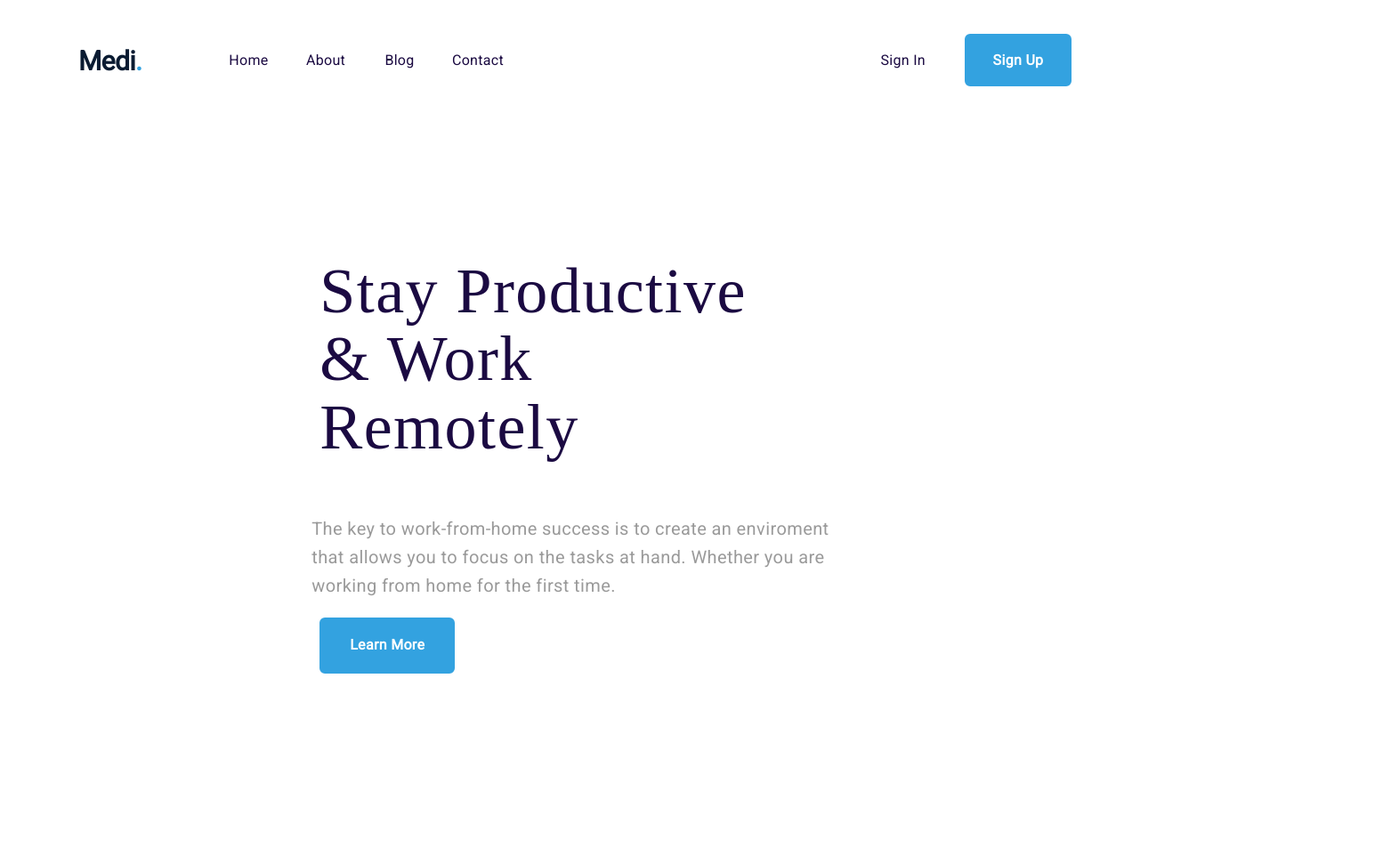
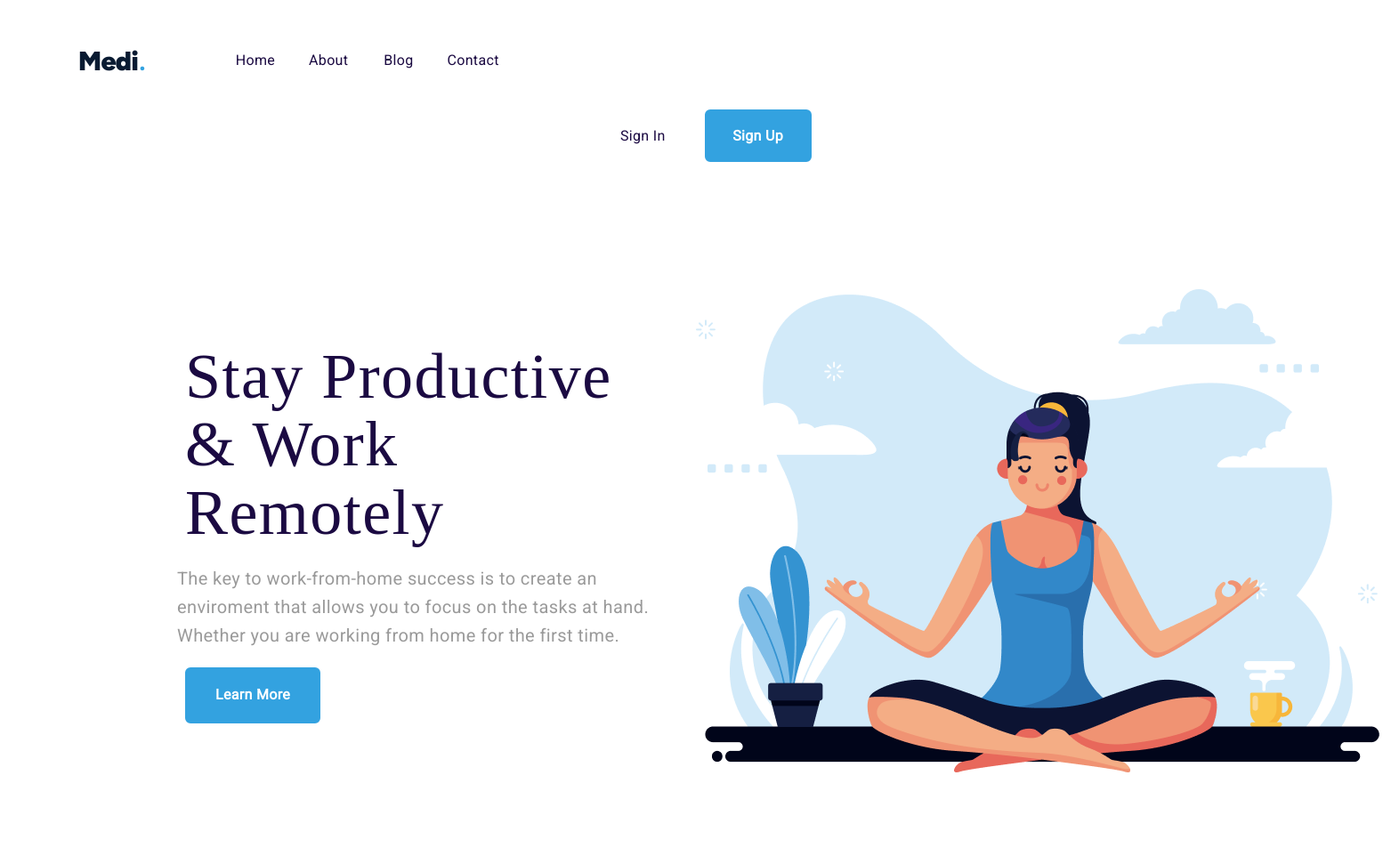
Before and after one commit to Remedeae/assignment3-figma, a plain HTML site: page index.html in a window 1280 px wide. Shown: the top 971 px of the page at 89% size, 1563 px wide, since content can reach past the window. Drawn offline with Linux system fonts and the light colour scheme; a web font is replaced by a local one.

Commit message:
picture+nav alignment fixed

```diff
--- a/index.html
+++ b/index.html
@@ -6,14 +6,13 @@
     <link rel="stylesheet" href="styles/styles.css">
     <link rel="preconnect" href="https://fonts.googleapis.com">
     <link rel="preconnect" href="https://fonts.gstatic.com" crossorigin>
-    <link href="https://fonts.googleapis.com/css2?family=Montserrat&family=Ramaraja&family=Roboto&display=swap" rel="stylesheet">
+    <link href="https://fonts.googleapis.com/css2?family=Figtree:wght@900&family=Ramaraja&family=Roboto&display=swap" rel="stylesheet">
     <title>Assignment Lesson 4</title>
 </head>
 <body>
     <header>
-        <h2 class="logo"><b>Medi<span class="logo-dot">.</span></h2>
-        </b><nav class="nav">
-            <!--Couldn't find the correct font in google font.-->
+        <h2 class="logo">Medi<span class="logo-dot">.</span></h2>
+        <nav class="nav">
             <a id="home" href="#">Home</a>
             <a id="about" href="#">About</a>
             <a id="blog" href="#">Blog</a>
@@ -24,14 +23,14 @@
             <button class="sign-up-btn">Sign Up</button>
         </section>
     </header>
-    <section class="content-text">
-        <h1>Stay Productive &
-            Work Remotely</h1>
-        <p class="main-text">The key to work-from-home success is to create an
-            enviroment that allows you to focus on the tasks at hand. Whether you are working from home for the first time.</p>
-        <button class="learn-more-btn">Learn More</button>
-    </section>
-    <section> <img id="meditation" src="Images/Frame.png" alt="Woman Meditating">
-    </section>
+    <div class="main-content">
+        <section class="content-text">
+            <h1>Stay Productive & Work Remotely</h1>
+            <p class="main-text">The key to work-from-home success is to create an
+                enviroment that allows you to focus on the tasks at hand. Whether you are working from home for the first time.</p>
+            <button class="learn-more-btn">Learn More</button>
+        </section>
+        <img id="meditation" src="Images/Frame.png" alt="Woman Meditating">
+    </div>
 </body>
 </html>
--- a/styles/styles.css
+++ b/styles/styles.css
@@ -3,19 +3,23 @@
 }
 
 header {
-    display: inline;
+    display: block;
+  /*   width: 1452px;
+    height: 60px; */
 }
 .logo {
-    font-family: "Montserrat", sans-serif;
+    display: inline-block;
+    vertical-align: top;
+    font-family: "Figtree", sans-serif; /*Circular std not aviable in google fonts
+    this was reccomended instead.*/
+    margin-top: 37px;
+    margin-left: 80px;
+    margin-bottom: 0;
     font-weight: 900;
     font-size: 30px;
     line-height: 160%;
     letter-spacing: -0.02em;
     color: #0a1b32;
-    margin-top: 37px;
-    margin-left: 80px;
-    float: left;
-    display: inline-block;
 }
 .logo-dot {
     color: #33a2e0;
@@ -28,14 +32,15 @@ a:link {
     color: #1b0a42;
 }
 .nav {
+    display: inline-flex;
+    vertical-align: top;
+    margin-top: 48px;
+    margin-left: 98px;
     font-weight: 400;
     font-size: 16px;
     line-height: 150%;
     letter-spacing: 0.02em;
     text-align: center;
-    margin-top: 48px;
-    margin-left: 98px;
-    display: inline-block;
 }
 #about, #contact{
     margin-left: 38px;
@@ -45,19 +50,22 @@ a:link {
 }
 
 .login {
-    float: right;
     display: inline-block;
+    vertical-align: top;
 }
 .sign-in {
+    margin-left: 689px;
+    margin-top: 48px;
     font-weight: 400;
     font-size: 16px;
     line-height: 150%;
     letter-spacing: 0.02em;
     text-align: center;
-    margin-right: 40px;
-    margin-top: 48px;
+
 }
 .sign-up-btn {
+    margin-top: 30px;
+    margin-left: 40px;
     border-radius: 6px;
     border-color: #33a2e0;
     border-style: solid;
@@ -70,25 +78,33 @@ a:link {
     line-height: 150%;
     letter-spacing: 0.02em;
     text-align: center;
-    margin-top: 30px;
-    margin-right: 68px;
 }
 
+.main-content {
+    display: block;
+    margin-top: 143px;
+    margin-left: 191px;
+    width: 1364px;
+    height: 543px;
+}
 .content-text {
+    display: inline-block;
     float: left;
-    display: inline-block;
+    padding-top: 60px;
+    width: 372px;
+    height: 583px;
 }
 h1 {
+    margin: 0px;
+    margin-left: 9px;
     font-family: "Ramaraja", serif;
     font-weight: 400;
     font-size: 72px;
     line-height: 106%;
     letter-spacing: 0.02em;
     color: #1b0a42;
-    margin-left: 200px;
-    margin-top: 209px;
-    max-width: 495px;
-    width: 100%;
+    width: 500px; /*somehow it doesn't want to me on one line
+    if you follow the measurements of 495px*/
 }
 .main-text {
     font-weight: 400;
@@ -96,12 +112,12 @@ h1 {
     line-height: 160%;
     letter-spacing: 0.02em;
     color: #9a9a9a;
-    margin-left: 191px;
-    margin-top: 11px;
-    max-width: 583px;
-    width: 100%;
+    width: 540px; /* Also wierd, the width doesn't check out with
+     the one in the fig document. Wrong page break happens. */
+    height: 96px;
 }
 .learn-more-btn {
+    margin-left: 9px;
     border-radius: 6px;
     border-color: #33a2e0;
     border-style: solid;
@@ -114,15 +130,13 @@ h1 {
     line-height: 200%;
     letter-spacing: 0.02em;
     text-align: center;
-    margin-left: 200px;
-    margin-bottom: 267px;
 }
 
 #meditation {
-    margin-right: 45px;
-    margin-bottom: 156px;
     display: inline-block;
     float: right;
-    max-width: 796px;
-    width: 100%;
+    height: 543px;
+    width: 796px;
+
+
 }
```
